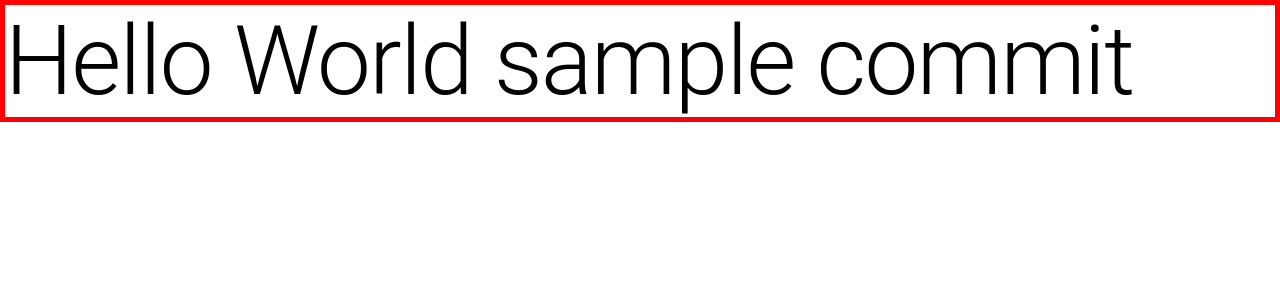
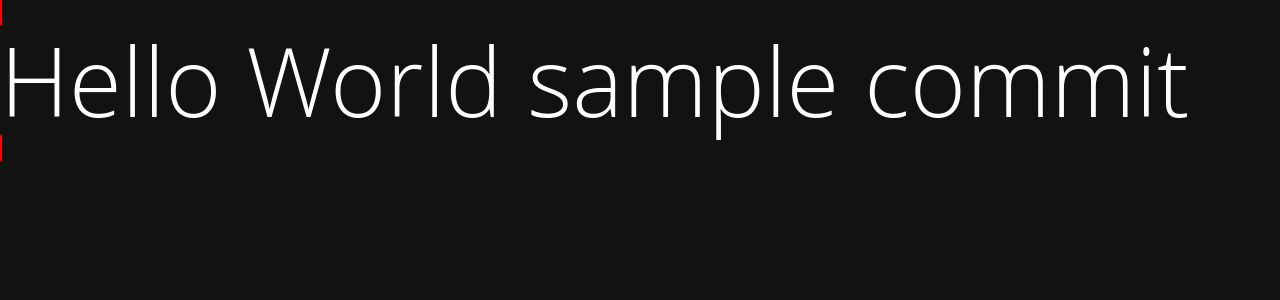
Before and after one commit to LiwanagErickson/Online_Game_Cataloging_and_Database-MyGameDex, a Next.js app: page / in a window 1280 px wide. Shown: the top 300 px of the page. Built offline with nearby package versions, Linux system fonts and the light colour scheme.

Commit message:
dark theme

```diff
--- a/pages/_app.js
+++ /dev/null
@@ -1,7 +0,0 @@
-import '../styles/globals.css'
-
-function MyApp({ Component, pageProps }) {
-  return <Component {...pageProps} />
-}
-
-export default MyApp
--- /dev/null
+++ b/src/pages/_app.js
@@ -0,0 +1,15 @@
+import '../styles/globals.css'
+
+import { ThemeProvider, CssBaseline } from "@mui/material";
+import theme from '../utils/theme';
+
+function MyApp({ Component, pageProps }) {
+  return (
+  <ThemeProvider theme ={theme}>
+  <CssBaseline />
+  <Component {...pageProps} />
+  </ThemeProvider>
+  );
+}
+
+export default MyApp
--- a/pages/index.js
+++ b/src/pages/index.js
@@ -3,7 +3,7 @@ import {Button, Box, Typography } from '@mui/material/';
 
 export default function index() {
  return (
-  <Box component="span" sx={{border: '5px solid red', display: 'flex'}}>
+  <Box component="span" sx={{width: "100%", height: "100%", backgroundColor: "black", border: "2px, solid, red"}}>
       <Typography variant="h1" component="h1">
         Hello World sample commit
       </Typography>
--- a/styles/Home.module.css
+++ b/src/styles/Home.module.css
@@ -10,6 +10,7 @@
   flex-direction: column;
   justify-content: center;
   align-items: center;
+  background-color: black;
 }
 
 .footer {
@@ -57,7 +58,7 @@
 }
 
 .code {
-  background: #fafafa;
+  background: black;
   border-radius: 5px;
   padding: 0.75rem;
   font-size: 1.1rem;
--- /dev/null
+++ b/src/styles/global.js
@@ -0,0 +1,8 @@
+const global = {
+  button1: {
+    borderRadius: "20px",
+    textTransform: "none",
+  },
+};
+
+export default global;
--- /dev/null
+++ b/src/utils/theme.js
@@ -0,0 +1,20 @@
+import { createTheme } from "@mui/material";
+
+const theme = createTheme ({
+  palette: {
+    mode: "dark"
+  },
+  typography: {
+    fontFamily: [
+      "Open Sans"
+    ].join(","),
+    h5:{
+      fontStyle: "normal",
+      fontWeight: "normal",
+      fontSize: "24px",
+      lineHeight: "20px"
+    }
+  }
+});
+
+export default theme;
```
Also changed, not shown: src/pages/api/hello.js (renamed from pages/api/hello.js), src/styles/globals.css (renamed from styles/globals.css).
